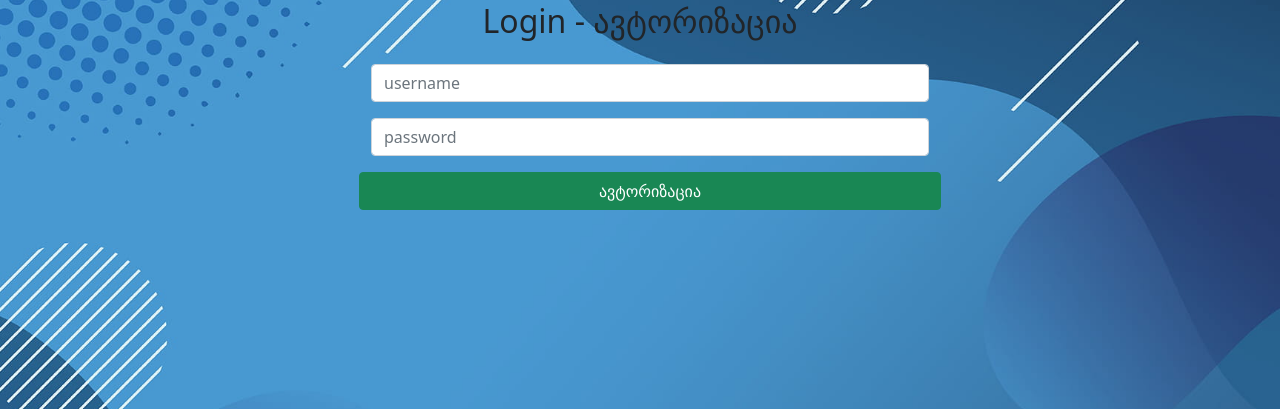
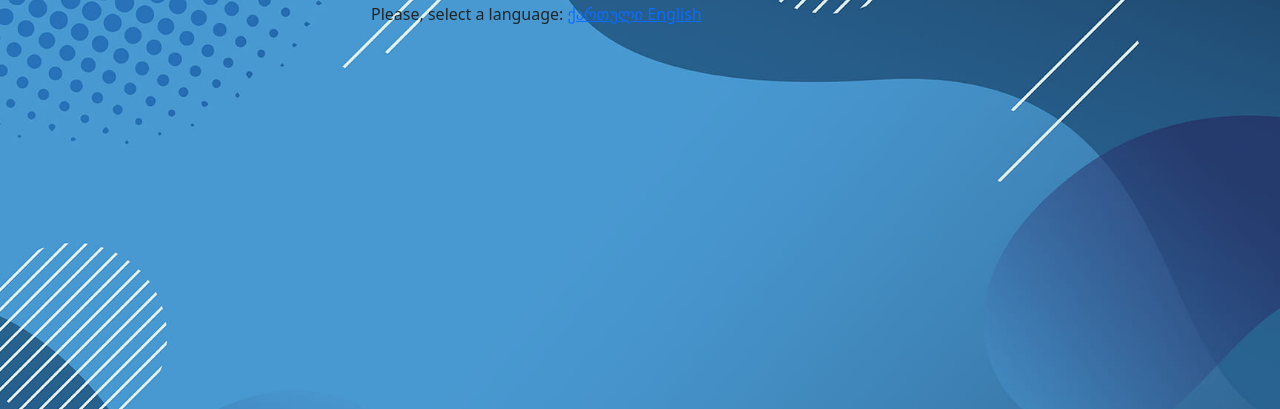
Before and after one commit to ioanae21/Store_movies, a Flask app: page /login in a window 1280 px wide. Shown: the part 66-475 px from the top of the page. Run offline with Flask 3, Linux system fonts and the light colour scheme; parts of the project's set-up code (start-up, migrations or seed data) failed here and were passed over.

Commit message:
login.html: Added the option to change the language

```diff
--- a/templates/login.html
+++ b/templates/login.html
@@ -1,15 +1,39 @@
 {% extends 'base.html' %}
 
 {% block content %}
-    <!-- {{ super() }} -->
-    <h2>Login - ავტორიზაცია </h2>
 
+    {% for message in get_flashed_messages() %}
+    <div class="alert alert-warning alert-dismissible fade show" role="alert">
+        {{ message }}
+        <button type="button" class="btn-close" data-bs-dismiss="alert" aria-label="Close"></button>
+    </div>
+    {% endfor %}
+
+    {% if lang == 'English' %}
+    <h2>Login</h2>
     <form method="post" style="width:50%; margin-left:20px;">
         <input type="text" name="username" class="form-control mb-3 mt-3" placeholder="username">
         <input type="password" name="password" class="form-control" placeholder="password">
         <div class="row justify-content-center">
+        <button type="submit" class="btn btn-success mt-3">Login</button>
+    </div>
+    </form>
+    {%endif%}
+
+    {% if lang == 'Georgian'%}
+    <h2>ავტორიზაცია</h2>
+    <form method="post" style="width:50%; margin-left:20px;">
+        <input type="text" name="username" class="form-control mb-3 mt-3" placeholder="სახელი">
+        <input type="password" name="password" class="form-control" placeholder="პაროლი">
+        <div class="row justify-content-center">
         <button type="submit" class="btn btn-success mt-3">ავტორიზაცია</button>
     </div>
     </form>
+    {%endif%}
+
+    <form method="post" class="language-coll" style="width:50%; margin-left:20px;">
+        Please, select a language: <a name="language-selector" href="{{ url_for('login', langg = 'Georgian') }}"> ქართული
+        <a name="language-selector" href="{{ url_for('login', langg = 'English') }}"> English
+    </form>
 
 {% endblock %}
```
